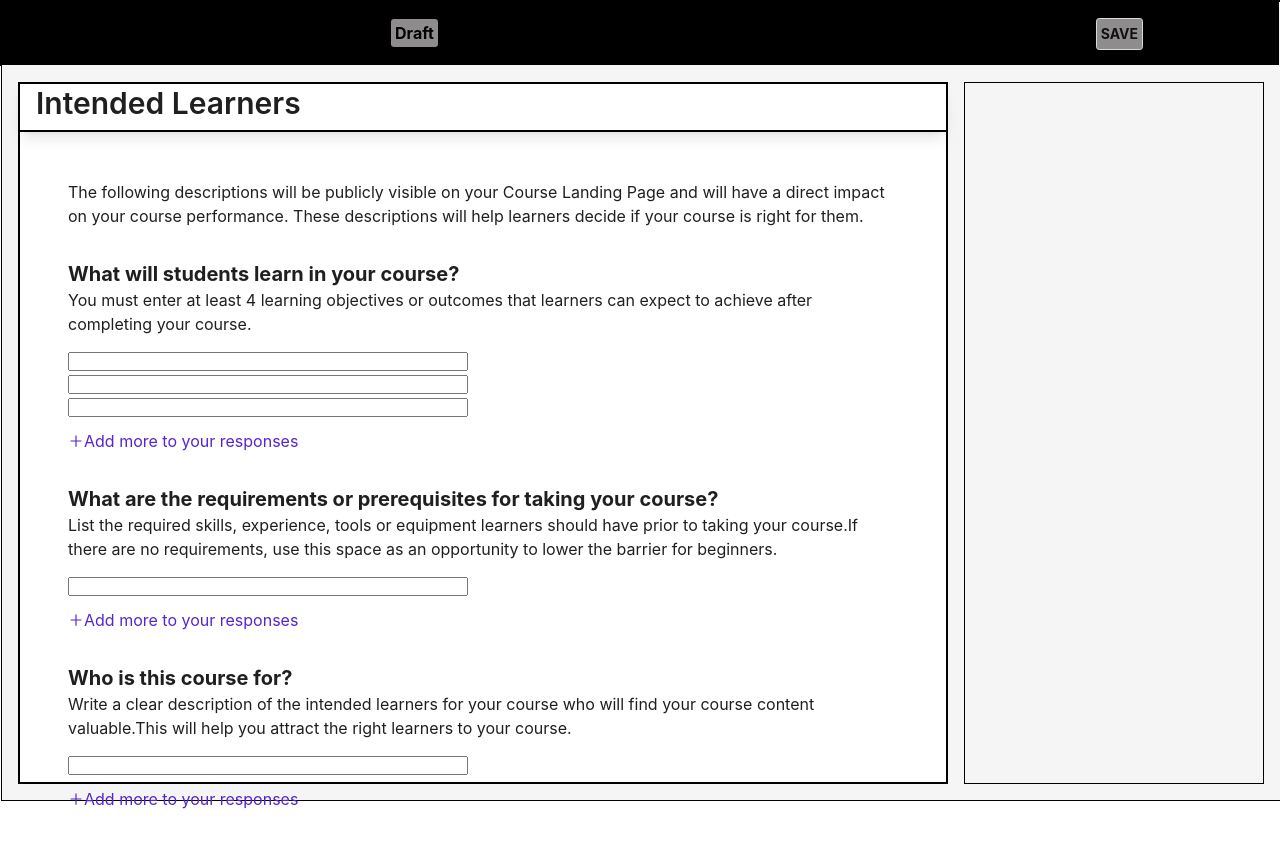
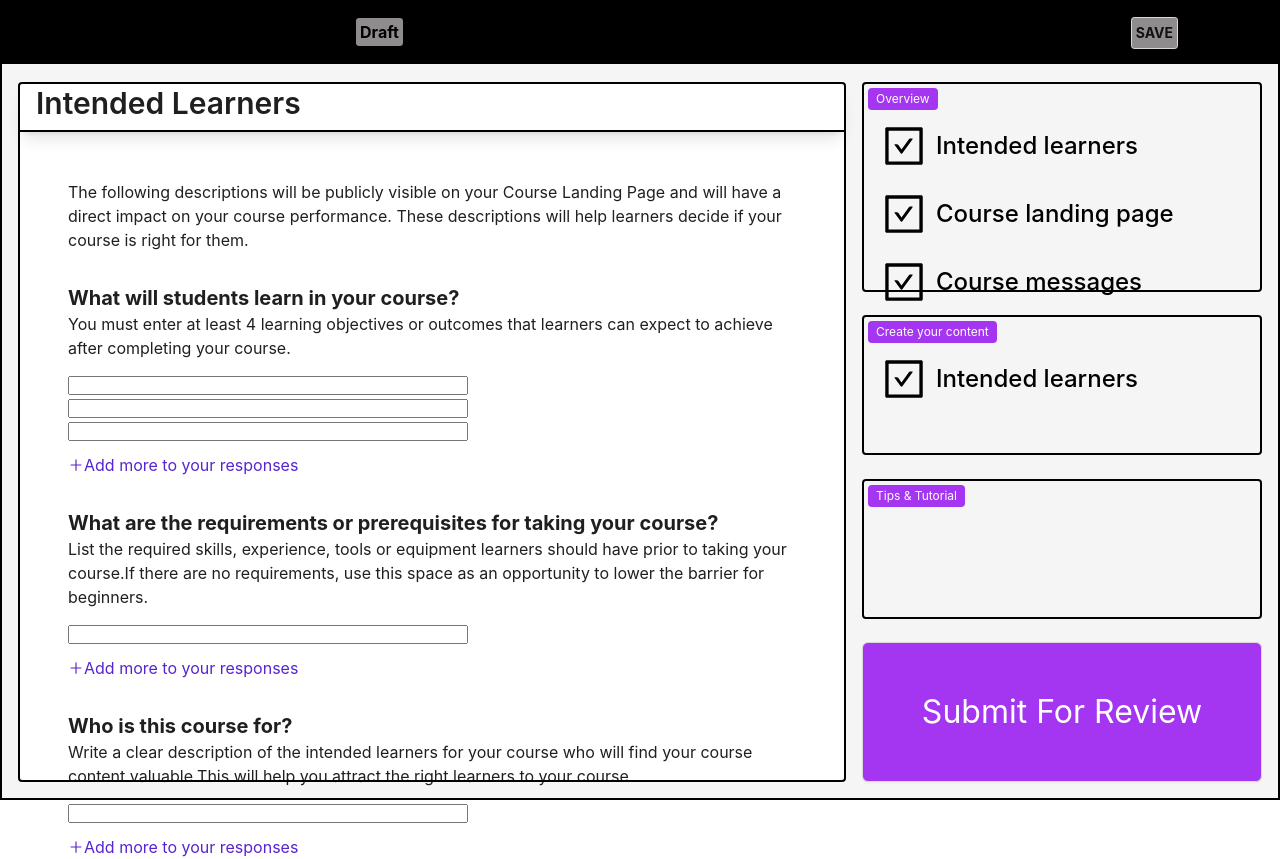
Before and after one commit to timber2k/erp-fe-frames, a React (Vite) app: page /intended-learners in a window 1280 px wide. Before the commit the page ends 811 px from the top, so only its background shows below. Built offline with nearby package versions, Linux system fonts and the light colour scheme.

Commit message:
adding sidebar component

```diff
--- /dev/null
+++ b/src/components/sidebar/index.jsx
@@ -0,0 +1,130 @@
+import { Button, Space, Tag } from "antd";
+import styled from "styled-components";
+import Sider from "antd/es/layout/Sider";
+
+import { AiOutlineCheckSquare } from "react-icons/ai";
+
+const Sidebar = () => {
+  return (
+    <>
+      <StyledSider width={400} style={{ background: "transparent" }}>
+        <SidebarWrapper>
+          <SidebarElement className="overview-element">
+            <Space className="tag">
+              <Tag color="#A435F0">Overview</Tag>
+            </Space>
+            <SidebarElementContent>
+              <NavigateElement>
+                <AiOutlineCheckSquare className="nav-icon" />
+                <span>Intended learners</span>
+              </NavigateElement>
+              <NavigateElement>
+                <AiOutlineCheckSquare className="nav-icon" />
+                <span>Course landing page</span>
+              </NavigateElement>
+              <NavigateElement>
+                <AiOutlineCheckSquare className="nav-icon" />
+                <span>Course messages</span>
+              </NavigateElement>
+            </SidebarElementContent>
+          </SidebarElement>
+          <SidebarElement>
+            <Space className="tag">
+              <Tag color="#A435F0">Create your content</Tag>
+            </Space>
+            <SidebarElementContent className="create-your-content">
+              <NavigateElement>
+                <AiOutlineCheckSquare className="nav-icon" />
+                <span>Intended learners</span>
+              </NavigateElement>
+            </SidebarElementContent>
+          </SidebarElement>
+          <SidebarElement>
+            <Space className="tag">
+              <Tag color="#A435F0">Tips & Tutorial</Tag>
+            </Space>
+            <SidebarElementContent></SidebarElementContent>
+          </SidebarElement>
+          <SidebarElement className="submit-button">
+            <SubmitButton>Submit For Review</SubmitButton>
+          </SidebarElement>
+        </SidebarWrapper>
+      </StyledSider>
+    </>
+  );
+};
+
+const StyledSider = styled(Sider)`
+  background: white;
+  margin: 0;
+  @media (max-width: 768px) {
+    display: none;
+  }
+`;
+
+const SidebarWrapper = styled.div`
+  display: flex;
+  flex-direction: column;
+  width: 100%;
+  height: 100%;
+  background: smoke;
+  justify-content: space-between;
+  .overview-element {
+    height: 30%;
+  }
+  .submit-button {
+    border: 0;
+  }
+`;
+
+const SidebarElement = styled.div`
+  width: 100%;
+  height: 20%;
+  border-radius: 0.25rem;
+  border: 2px solid black;
+  .tag {
+    position: relative;
+    top: 0.25rem;
+    left: 0.25rem;
+  }
+  .create-your-content {
+    justify-content: flex-start;
+  }
+`;
+
+const SidebarElementContent = styled.div`
+  margin: 1rem;
+  width: auto;
+  height: auto;
+  display: flex;
+  border-radius: 0.25rem;
+  flex-direction: column;
+  justify-content: center;
+  gap: 1.25rem;
+`;
+
+const NavigateElement = styled.div`
+  display: flex;
+  align-items: center;
+  .nav-icon {
+    margin-right: 0.5rem;
+    font-size: 3rem;
+    line-height: 1;
+  }
+  span {
+    font-size: 1.5rem;
+    line-height: 2rem;
+    font-weight: 500;
+  }
+`;
+
+const SubmitButton = styled(Button)`
+  width: 100%;
+  height: 100%;
+  font-size: 2rem;
+  line-height: 1;
+  background: #a435f0;
+  color: white;
+`;
+
+export default Sidebar;
--- a/src/components/top-bar/index.jsx
+++ b/src/components/top-bar/index.jsx
@@ -32,6 +32,7 @@ const StyledLayoutHeader = styled(Layout.Header)`
   border-top: 0px;
   position: relative;
   z-index: 10;
+  padding: 0 1rem;
 `;
 
 const StyedMenu = styled(Menu)`
--- a/src/pages/intended-learners/content/index.tsx
+++ b/src/pages/intended-learners/content/index.tsx
@@ -3,8 +3,7 @@ import { Layout, Typography } from "antd";
 import styled from "styled-components";
 import { AiOutlinePlus } from "react-icons/ai";
 
-const IntendedContent = () => {
-  return (
+const IntendedContent = () => (
   <>
     <PageTitleWrapper>
       <PageTitle level={2}>Intended Learners</PageTitle>
@@ -13,9 +12,9 @@ const IntendedContent = () => {
       <ContentWrapper>
         <Paragraph>
           The following descriptions will be publicly visible on your Course
-            Landing Page and will have a direct impact on your course
-            performance. These descriptions will help learners decide if your
-            course is right for them.
+          Landing Page and will have a direct impact on your course performance.
+          These descriptions will help learners decide if your course is right
+          for them.
         </Paragraph>
       </ContentWrapper>
       <ContentWrapper>
@@ -40,9 +39,8 @@ const IntendedContent = () => {
         </Title>
         <Paragraph>
           List the required skills, experience, tools or equipment learners
-            should have prior to taking your course.If there are no
-            requirements, use this space as an opportunity to lower the barrier
-            for beginners.
+          should have prior to taking your course.If there are no requirements,
+          use this space as an opportunity to lower the barrier for beginners.
         </Paragraph>
         <ContentForm>
           <input></input>
@@ -55,9 +53,9 @@ const IntendedContent = () => {
       <ContentWrapper>
         <Title>Who is this course for?</Title>
         <Paragraph>
-            Write a clear description of the intended learners for your course
-            who will find your course content valuable.This will help you
-            attract the right learners to your course.
+          Write a clear description of the intended learners for your course who
+          will find your course content valuable.This will help you attract the
+          right learners to your course.
         </Paragraph>
         <ContentForm>
           <input></input>
@@ -70,12 +68,11 @@ const IntendedContent = () => {
     </Content>
   </>
 );
-};
 
 const PageTitleWrapper = styled.div`
   width: 100%;
   height: 3rem;
-  border: 1px solid black;
+  border-bottom: 2px solid black;
   border-top-radius: 0.5rem;
   box-shadow: 0 10px 15px -3px rgb(0 0 0 / 0.1), 0 4px 6px -4px rgb(0 0 0 / 0.1);
 `;
@@ -90,7 +87,6 @@ const Content = styled(Layout.Content)`
   padding: 0 3rem;
   padding-top: 3rem;
   padding-bottom: 2.5rem;
-  border: 1px solid black;
 `;
 
 const ContentWrapper = styled.div`
--- a/src/pages/intended-learners/index.jsx
+++ b/src/pages/intended-learners/index.jsx
@@ -1,9 +1,9 @@
 import { Layout } from "antd";
 import styled from "styled-components";
-import Sider from "antd/es/layout/Sider";
 
 import TopBar from "../../components/top-bar";
 import IntendedContent from "./content";
+import Sidebar from "../../components/sidebar";
 
 const IntendedLearners = () => (
   <ScreenLayout>
@@ -12,7 +12,7 @@ const IntendedLearners = () => (
       <ContentLayout>
         <IntendedContent />
       </ContentLayout>
-      <SideBar width={300} style={{ background: "transparent" }}></SideBar>
+      <Sidebar />
     </WrapperLayout>
   </ScreenLayout>
 );
@@ -22,7 +22,6 @@ const ScreenLayout = styled(Layout)`
   height: 100%;
   background: white;
   overflow: hidden;
-  border: 1px solid black;
 `;
 
 const WrapperLayout = styled(Layout)`
@@ -33,20 +32,15 @@ const WrapperLayout = styled(Layout)`
   padding-top: 5rem;
   padding-bottom: 1rem;
   display: flex;
-  border: 1px solid black;
+  border: 2px solid black;
 `;
 
 const ContentLayout = styled(Layout)`
   width: auto;
   margin-right: 1rem;
   background: white;
-  border: 1px solid black;
-`;
-
-const SideBar = styled(Sider)`
-  background: white;
-  border: 1px solid black;
-  margin: 0;
+  border: 2px solid black;
+  border-radius: 0.25rem;
 `;
 
 export default IntendedLearners;
```
Lines whose indentation alone changed are shown as unchanged.
